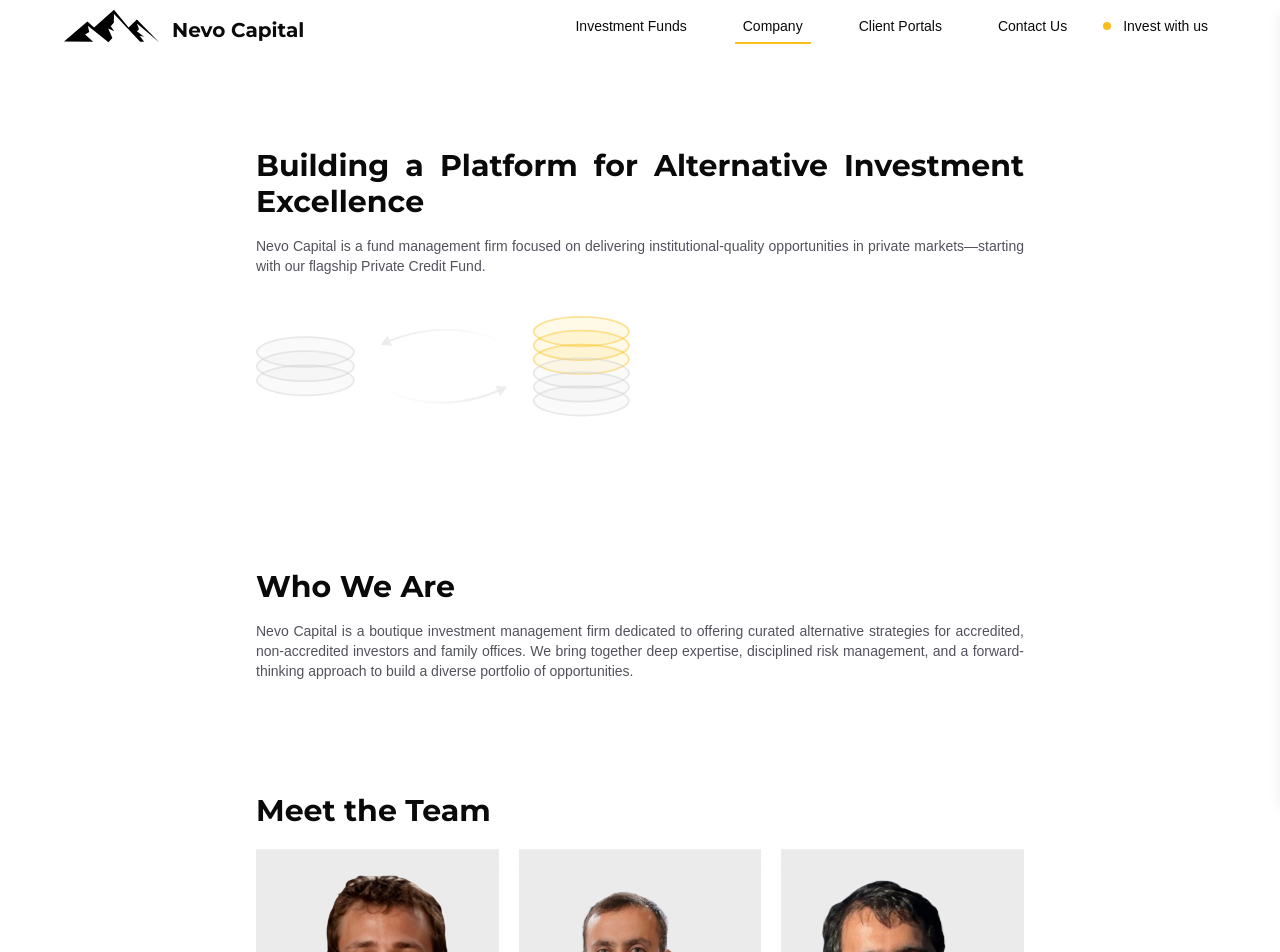
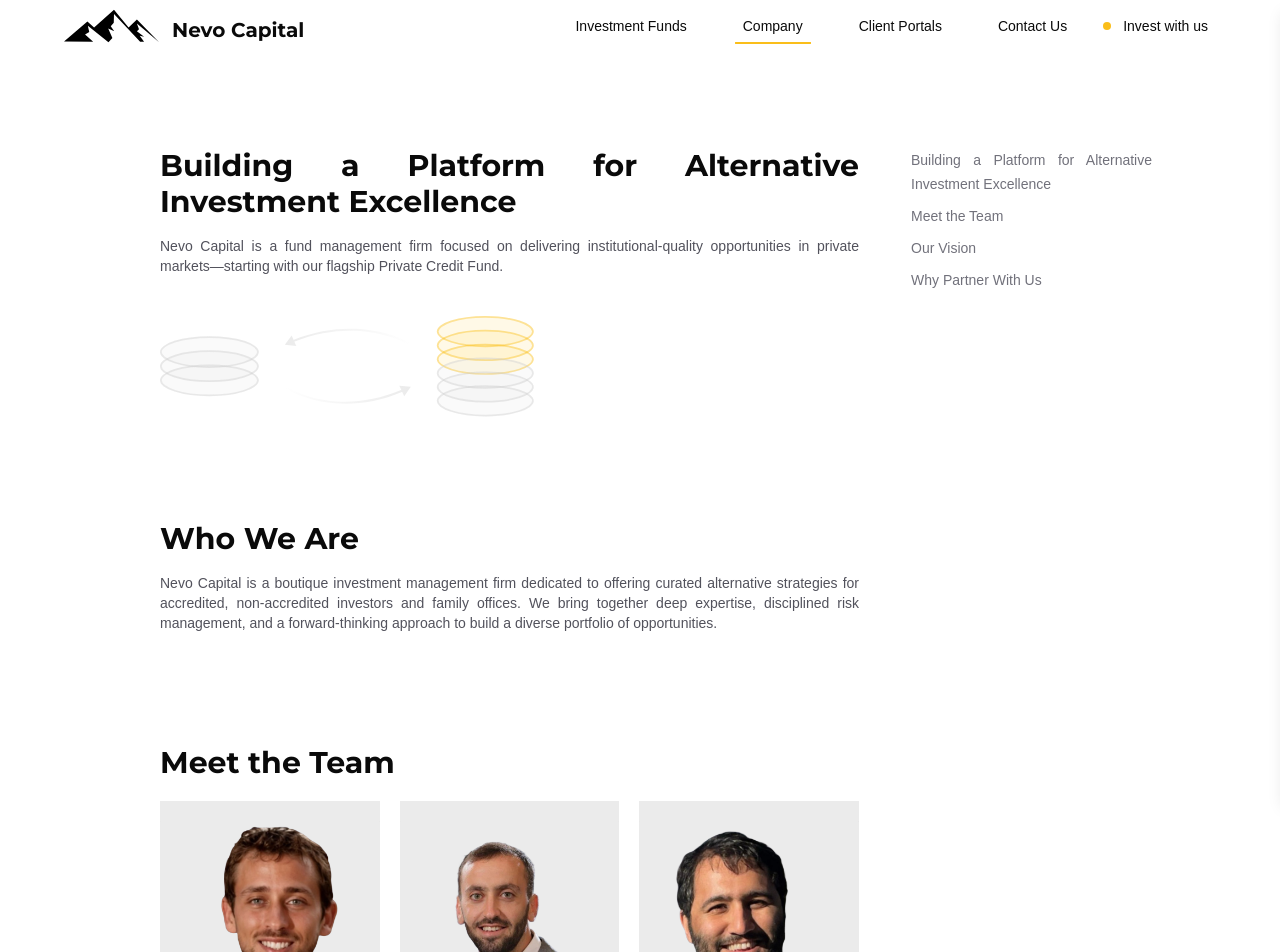
Before and after one commit to kid-us/nevocapital, a React (Vite) app: page /company in a window 1280 px wide. Shown: the top 952 px of the page. Built offline with nearby package versions, Linux system fonts and the light colour scheme; a web font is replaced by a local one.

Commit message:
feat: sidebar tab for company

```diff
--- a/src/components/Navbar.tsx
+++ b/src/components/Navbar.tsx
@@ -27,7 +27,7 @@
 
         {/* Desktop Links */}
         <div
-          className="hidden md:flex items-center lg:space-x-10 space-x-7 relative"
+          className="hidden lg:flex items-center lg:space-x-10 space-x-7 relative"
           onMouseEnter={() => setIsHovered(true)}
           onMouseLeave={() => setIsHovered(false)}
         >
@@ -107,7 +107,7 @@
 
         {/* Mobile Menu Button */}
         <button
-          className="md:hidden z-10"
+          className="lg:hidden z-10"
           onClick={() => setMobileOpen(true)}
           aria-label="Open Menu"
         >
--- a/src/index.css
+++ b/src/index.css
@@ -114,6 +114,9 @@
   * {
     @apply border-border outline-ring/50;
   }
+  html {
+    scroll-behavior: smooth;
+  }
   body {
     @apply bg-background text-foreground !p-0 !m-0;
   }
--- a/src/routes/company/index.tsx
+++ b/src/routes/company/index.tsx
@@ -13,6 +13,7 @@
 import Reveal from "@/components/Revel";
 import { createFileRoute, Link } from "@tanstack/react-router";
 import { ArrowUpRight } from "lucide-react";
+import { useEffect, useState } from "react";
 
 export const Route = createFileRoute("/company/")({
   component: companyPage,
@@ -88,20 +89,48 @@
 ];
 
 function companyPage() {
-  // useEffect(())
+  const [currentSection, setCurrentSection] =
+    useState<string>("BuildingPlatform");
+
+  useEffect(() => {
+    const sections = document.querySelectorAll<HTMLElement>("h1[id], div[id]");
+
+    const observer = new IntersectionObserver(
+      (entries) => {
+        entries.forEach((entry) => {
+          if (entry.isIntersecting) {
+            setCurrentSection(entry.target.id);
+          }
+        });
+      },
+      {
+        root: null,
+        rootMargin: "20% 0px -50% 0px",
+        threshold: 0,
+      }
+    );
+
+    sections.forEach((section) => observer.observe(section));
+
+    return () => {
+      sections.forEach((section) => observer.unobserve(section));
+    };
+  }, []);
+
   return (
-    <div className="max-w-3xl mx-auto lg:mt-24 mt-16 lg:px-0 px-6">
+    <div className="lg:grid lg:grid-cols-12 gap-x-5 lg:max-w-5xl max-w-3xl mx-auto lg:mt-24 mt-16 lg:px-0 px-6">
+      <div className="lg:col-span-9 lg:px-8">
         <div>
           <Reveal>
-          <h1 className="lg:text-3xl text-xl">
+            <h1 id="BuildingPlatform" className="lg:text-3xl text-xl">
               Building a Platform for Alternative Investment Excellence
             </h1>
           </Reveal>
           <Reveal>
             <p className="mt-4 text-sm text-zinc-600">
               Nevo Capital is a fund management firm focused on delivering
-            institutional-quality opportunities in private markets—starting with
-            our flagship Private Credit Fund.
+              institutional-quality opportunities in private markets—starting
+              with our flagship Private Credit Fund.
             </p>
           </Reveal>
 
@@ -110,14 +139,14 @@
           </Reveal>
 
           {/* Who We are */}
-        <div className="lg:mt-28 mt-16">
+          <div id="WhoWeAre" className=" pt-16">
             <Reveal>
               <h1 className="lg:text-3xl text-xl">Who We Are</h1>
             </Reveal>
             <Reveal>
               <p className="text-sm mt-4 text-zinc-600">
-              Nevo Capital is a boutique investment management firm dedicated to
-              offering curated alternative strategies for accredited,
+                Nevo Capital is a boutique investment management firm dedicated
+                to offering curated alternative strategies for accredited,
                 non-accredited investors and family offices. We bring together
                 deep expertise, disciplined risk management, and a
                 forward-thinking approach to build a diverse portfolio of
@@ -128,7 +157,7 @@
         </div>
 
         {/* Meet the Team */}
-      <div className="lg:mt-28 mt-16">
+        <div id="MeetTheTeam" className="lg:pt-28 pt-16">
           <Reveal>
             <h1 className="lg:text-3xl text-xl">Meet the Team</h1>
           </Reveal>
@@ -161,7 +190,7 @@
         </div>
 
         {/* Our Vision */}
-      <div className="lg:mt-28 mt-16">
+        <div id="OurVision" className="lg:pt-28 pt-16">
           <Reveal>
             <h1 className="lg:text-3xl text-xl">Our Vision</h1>
           </Reveal>
@@ -172,8 +201,8 @@
           </Reveal>
           <Reveal>
             <p className="mt-4 text-sm text-zinc-600">
-            Nevo Capital was founded to deliver institutional-quality access to
-            private markets. Our focus is on providing carefully structured
+              Nevo Capital was founded to deliver institutional-quality access
+              to private markets. Our focus is on providing carefully structured
               opportunities that prioritize capital protection and consistent
               performance. While we continue to innovate within private credit,
               our broader mission is to offer diversified strategies that align
@@ -243,7 +272,7 @@
         </div>
 
         {/* Why Partner with us */}
-      <div className="lg:mt-28 mt-16 mb-10">
+        <div id="WhyPartnerWithUs" className="lg:pt-28 pt-16 mb-10">
           <Reveal>
             <h1 className="lg:text-3xl text-xl mb-4">Why Partner With Us</h1>
           </Reveal>
@@ -251,7 +280,7 @@
             <Reveal key={content.id}>
               <div
                 key={content.id}
-              className="grid lg:grid-cols-4 md:grid-cols-4 grid-cols-1 items-center gap-5 mt-2"
+                className="grid lg:grid-cols-4 md:grid-cols-4 grid-cols-1 items-center gap-5 mt-5"
               >
                 <div className="relative w-full h-full group">
                   <img
@@ -265,7 +294,7 @@
                     className="absolute inset-0 w-full h-full object-cover transition-opacity duration-300 ease-in-out opacity-0 group-hover:opacity-100"
                   />
                 </div>
-              <div className="flex flex-col lg:col-span-3">
+                <div className="flex flex-col md:col-span-3">
                   <p className="font-semibold">{content.title}</p>
                   <p className="text-zinc-600 text-sm">{content.desc}</p>
                 </div>
@@ -274,5 +303,34 @@
           ))}
         </div>
       </div>
+
+      {/* Right Sidebar Links */}
+      <div className="lg:block hidden col-span-3">
+        <div className="sticky top-28 flex flex-col space-y-2">
+          {[
+            {
+              id: "BuildingPlatform",
+              label:
+                "Building a Platform for Alternative Investment Excellence",
+            },
+            // { id: "WhoWeAre", label: "Who We Are" },
+            { id: "MeetTheTeam", label: "Meet the Team" },
+            { id: "OurVision", label: "Our Vision" },
+            { id: "WhyPartnerWithUs", label: "Why Partner With Us" },
+          ].map((link) => (
+            <Reveal key={link.id}>
+              <a
+                href={`#${link.id}`}
+                className={`text-sm cursor-pointer ${
+                  currentSection === link.id ? "font-bold" : "text-zinc-500"
+                }`}
+              >
+                {link.label}
+              </a>
+            </Reveal>
+          ))}
+        </div>
+      </div>
+    </div>
   );
 }
--- a/src/routes/investment-funds.tsx
+++ b/src/routes/investment-funds.tsx
@@ -24,7 +24,7 @@
   title: string;
 }
 
-interface Contents {
+export interface Contents {
   id: number;
   img: string;
   title: string;
@@ -68,7 +68,7 @@
       },
       {
         root: null,
-        rootMargin: "-50% 0px -50% 0px",
+        rootMargin: "20% 0px -50% 0px",
         threshold: 0,
       }
     );
```
Lines whose indentation alone changed are shown as unchanged.
